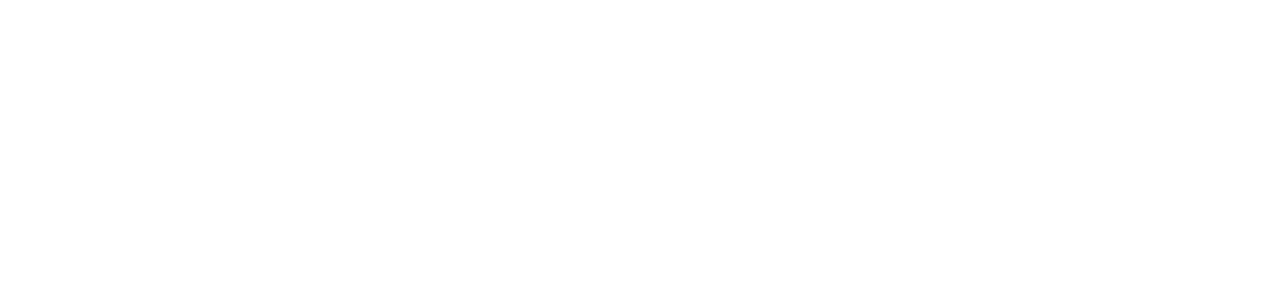
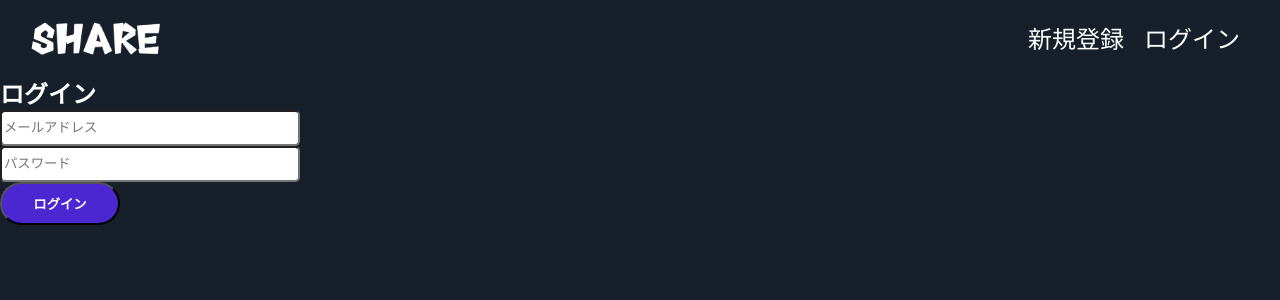
Before and after one commit to makoto-tanji/nuxt-practical-modern-dev, a Nuxt app: page /login in a window 1280 px wide. Before the commit this address had no page. Shown: the top 300 px of the page. Built offline with nearby package versions, Linux system fonts and the light colour scheme.

Commit message:
add index, register, login.vue and fix nuxt.config.js

```diff
--- a/nuxt.config.js
+++ b/nuxt.config.js
@@ -24,6 +24,8 @@
 
   // Global CSS: https://go.nuxtjs.dev/config-css
   css: [
+    "~/assets/css/reset.css",
+    "~/assets/css/main.css"
   ],
 
   // Plugins to run before rendering page: https://go.nuxtjs.dev/config-plugins
--- a/pages/index.vue
+++ b/pages/index.vue
@@ -1,9 +1,30 @@
 <template>
-  <Tutorial/>
+  <div class="container">
+    <div class="header">
+      <img src="@/assets/imgs/logo.png" class="img">
+      <div class="header-right">
+        <NuxtLink to="/register">新規登録</NuxtLink>
+        <NuxtLink to="/login">ログイン</NuxtLink>
+      </div>
+    </div>
+  </div>
 </template>
 
 <script>
-export default {
-  name: 'IndexPage'
+export default {}
+</script>
+
+<style scoped>
+  input{
+  width:300px;
 }
-</script>
+.header{
+  display: flex;
+  justify-content: space-between;
+  align-items: center;
+  padding: 20px;
+}
+.header-right *{
+  margin-right: 20px;
+}
+</style>
--- /dev/null
+++ b/pages/login.vue
@@ -0,0 +1,51 @@
+<template>
+  <div class="container">
+    <div class="header">
+      <img src="@/assets/imgs/logo.png" class="img">
+      <div class="header-right">
+        <NuxtLink to="/register">新規登録</NuxtLink>
+        <NuxtLink to="/login">ログイン</NuxtLink>
+      </div>
+    </div>
+    <div class="form-card">
+      <h2>ログイン</h2>
+      <div class="email">
+        <input type="email" placeholder="メールアドレス" required v-model="email">
+      </div>
+      <div class="password">
+        <input type="password" placeholder="パスワード" required v-model="password">
+      </div>
+      <button class="btn" @click="login">ログイン</button>
+    </div>
+  </div>
+</template>
+
+<script>
+export default {
+  data() {
+    return {
+      email: null,
+      password: null,
+    }
+  },
+  methods: {
+    login() {
+    }
+  } //end methods
+}
+</script>
+
+<style scoped>
+  input{
+    width:300px;
+  }
+  .header{
+    display: flex;
+    justify-content: space-between;
+    align-items: center;
+    padding: 20px;
+  }
+  .header-right *{
+    margin-right: 20px;
+  }
+</style>
--- /dev/null
+++ b/pages/register.vue
@@ -0,0 +1,55 @@
+<template>
+  <div class="container">
+    <div class="header">
+      <img src="@/assets/imgs/logo.png" class="img">
+      <div class="header-right">
+        <NuxtLink to="/register">新規登録</NuxtLink>
+        <NuxtLink to="/login">ログイン</NuxtLink>
+      </div>
+    </div>
+    <div class="form-card">
+      <h2>新規登録</h2>
+      <div class="name">
+        <input type="text" placeholder="ユーザーネーム" required v-model="name">
+      </div>
+      <div class="email">
+        <input type="email" placeholder="メールアドレス" required v-model="email">
+      </div>
+      <div class="password">
+        <input type="password" placeholder="パスワード(6文字以上)" required v-model="password">
+      </div>
+      <button class="btn" @click="register">新規登録</button>
+    </div>
+  </div>
+</template>
+
+<script>
+export default {
+  data() {
+    return {
+      name: null,
+      email: null,
+      password: null,
+    }
+  },
+  methods: {
+    register() {
+    }
+  }, //end methods
+}
+</script>
+
+<style scoped>
+  input{
+  width:300px;
+  }
+  .header{
+    display: flex;
+    justify-content: space-between;
+    align-items: center;
+    padding: 20px;
+  }
+  .header-right *{
+    margin-right: 20px;
+  }
+</style>
```
